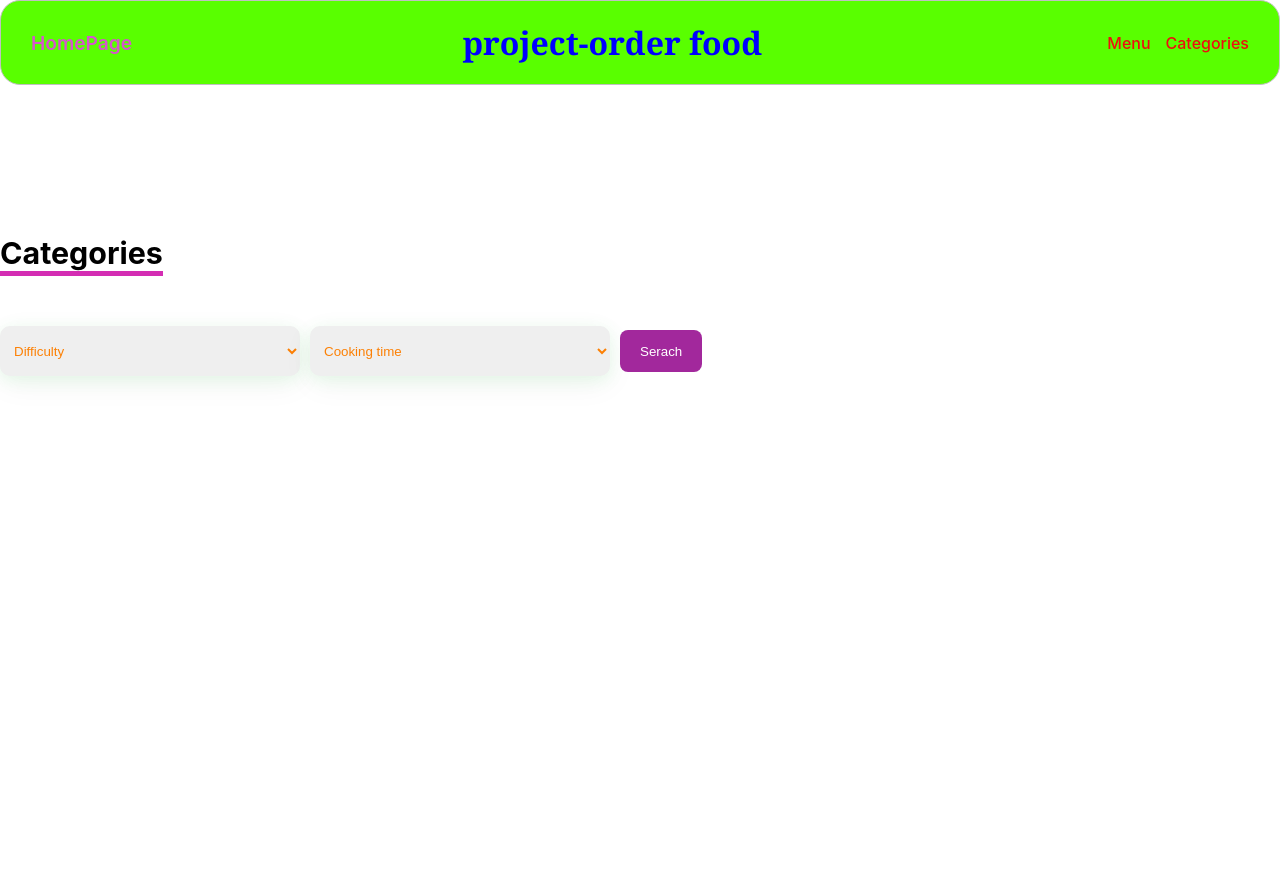
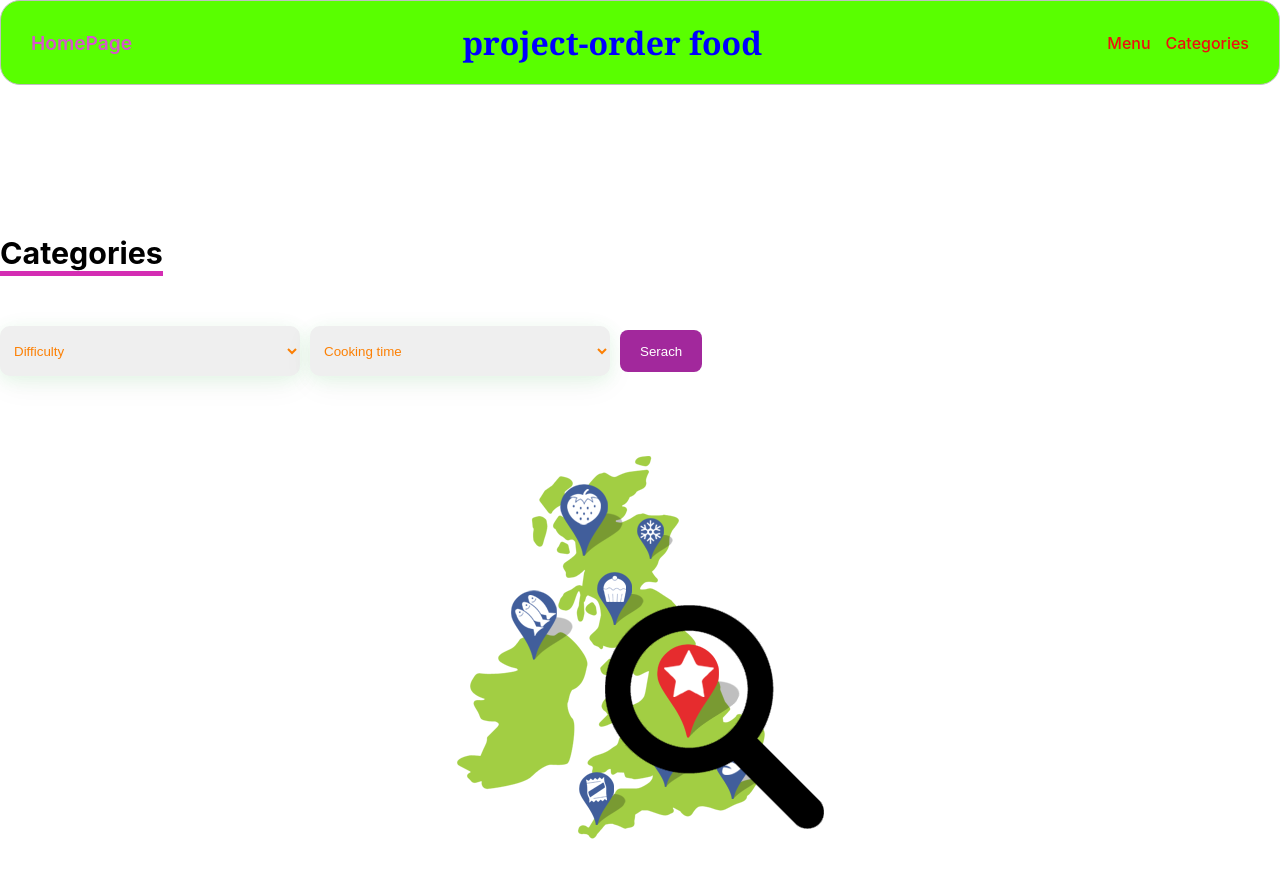
Before and after one commit to alizare-1986/project-food, a Next.js app: page /categories in a window 1280 px wide. Shown: the top 878 px of the page. Built offline with nearby package versions, Linux system fonts and the light colour scheme; data requests are answered from the project's data file.

Commit message:
update project

```diff
--- a/components/templates/CategoriesPage.js
+++ b/components/templates/CategoriesPage.js
@@ -37,6 +37,7 @@ function CategoriesPage({data}) {
           <button onClick={serachHandler}>Serach</button>
         </div>
         <div className={styles.cards}>
+            {!data.length?<img src="/images/search.png" alt="category" />:null}
             {data.map((food)=>(
                 <Card key={food.id} {...food}/>
             ))}
```
